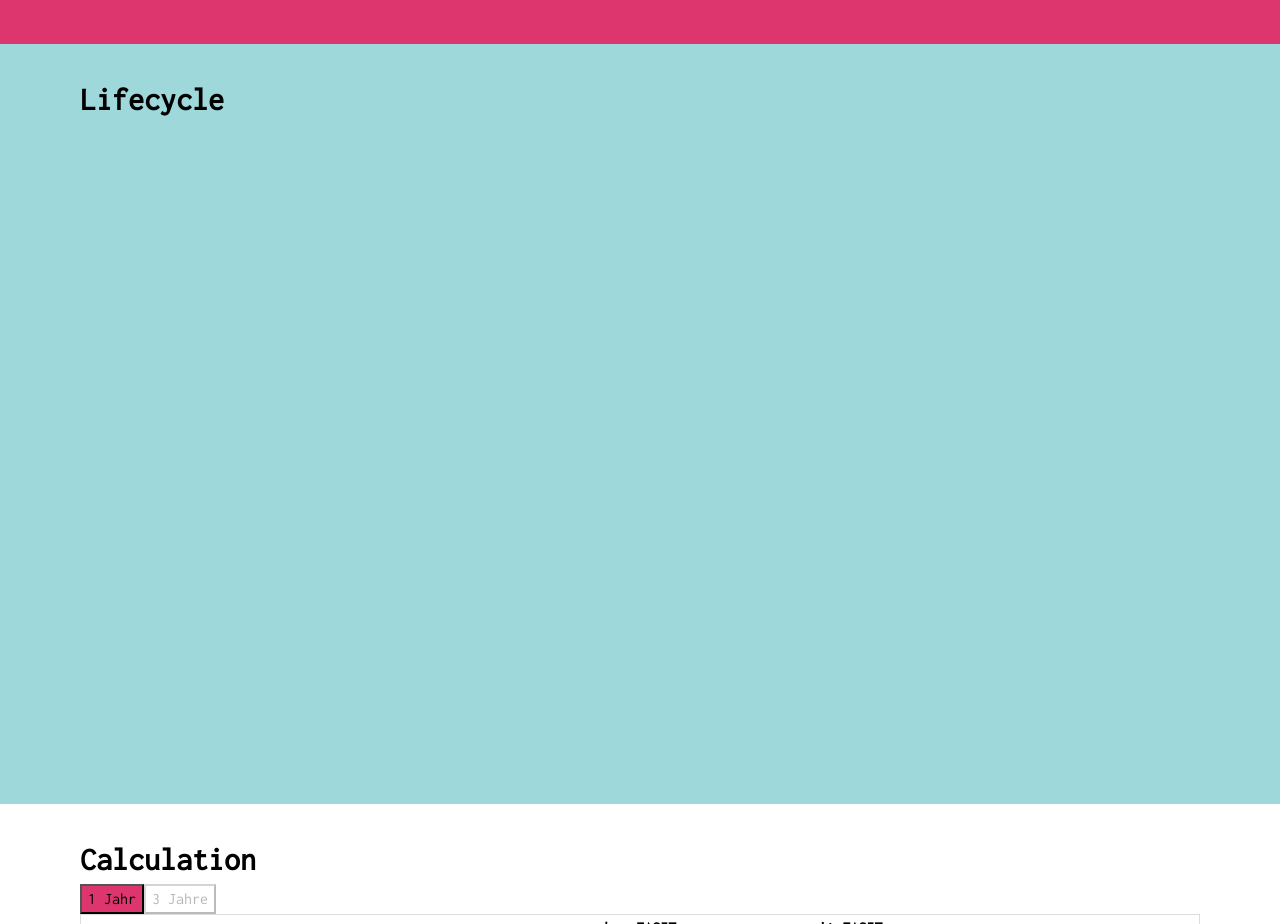
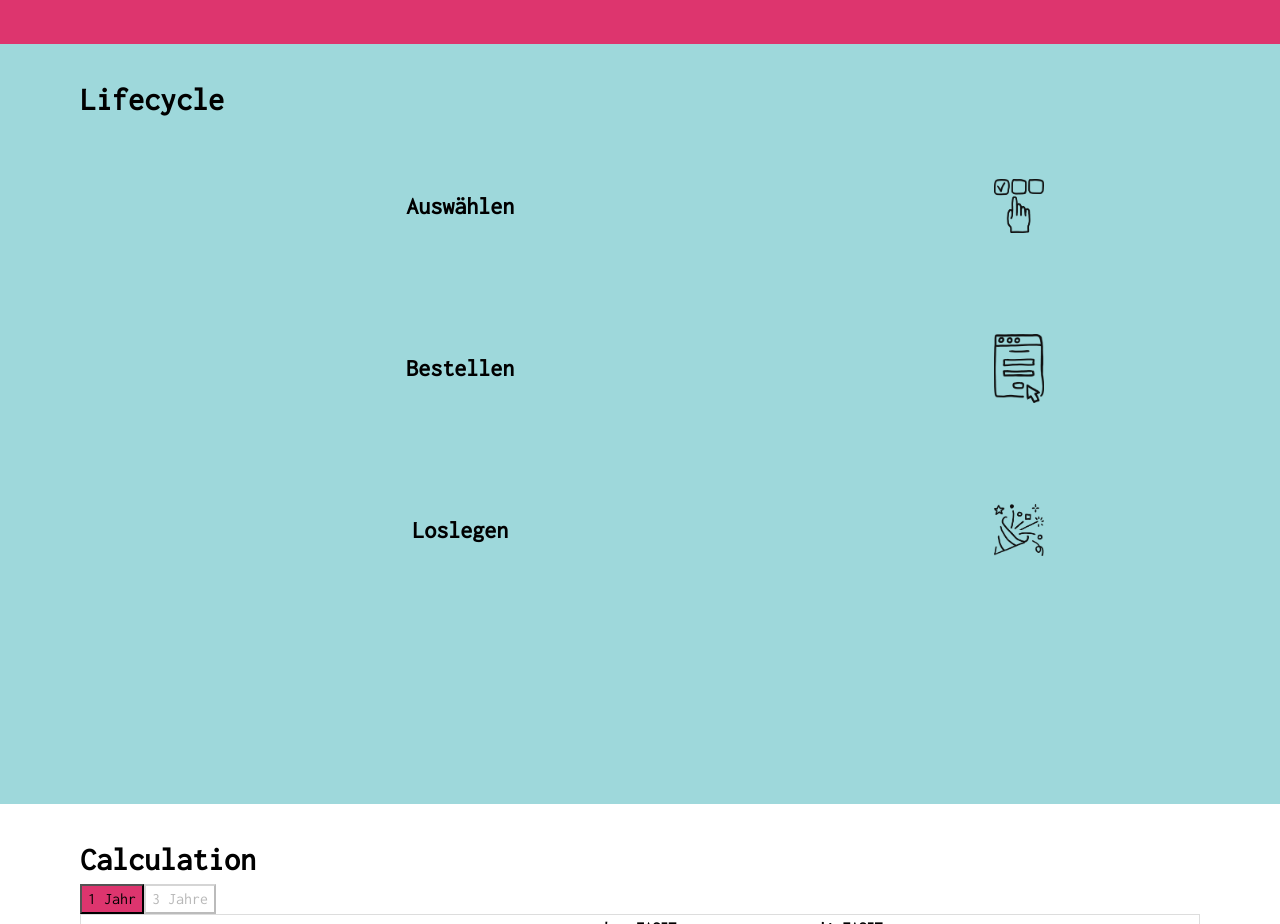
Before and after one commit to AndreasRohr/WebsiteEASIT, a Gatsby site: page / in a window 1280 px wide. Shown: the part 1460-2384 px from the top of the page. Built offline with nearby package versions, Linux system fonts and the light colour scheme; Gatsby itself is replaced by a stand-in of ours.

Commit message:
add rudimental table

```diff
--- a/src/sections/lifecycle.js
+++ b/src/sections/lifecycle.js
@@ -1,9 +1,69 @@
 import * as React from "react";
 import SectionContainer from "../components/sectionContainer";
+import styled from "@emotion/styled"
+import {StaticImage} from "gatsby-plugin-image";
+
+const Bulletpoint = styled.h2`
+
+`
+
+const Table = styled.table`
+  width: 100%;
+`
+
+const Td = styled.td`
+  height: 10em;
+  text-align: center;
+`
 
 const Lifecycle = () => (
   <SectionContainer color={"#9ED8DB"}>
     <h1>Lifecycle</h1>
+      <Table>
+        <tr>
+            <Td>
+                <Bulletpoint>Auswählen</Bulletpoint>
+            </Td>
+            <Td>
+                <StaticImage
+                    src="../images/auswaehlen.png"
+                    loading="eager"
+                    width={50}
+                    formats={["auto", "webp", "avif"]}
+                    alt="Checkmark"
+                />
+            </Td>
+        </tr>
+        <tr>
+            <Td>
+                <Bulletpoint>Bestellen</Bulletpoint>
+            </Td>
+            <Td>
+                <StaticImage
+                    src="../images/bestellen.png"
+                    loading="eager"
+                    width={50}
+                    formats={["auto", "webp", "avif"]}
+                    alt="Checkmark"
+                />
+            </Td>
+        </tr>
+          <tr>
+                <Td>
+                    <Bulletpoint>Loslegen</Bulletpoint>
+                </Td>
+                <Td>
+                    <StaticImage
+                        src="../images/loslegen.png"
+                        loading="eager"
+                        width={50}
+                        formats={["auto", "webp", "avif"]}
+                        alt="Checkmark"
+                    />
+                </Td>
+            </tr>
+
+      </Table>
   </SectionContainer>
 )
 
```
Also changed, not shown: src/images/auswaehlen.png (added), src/images/bestellen.png (added), src/images/loslegen.png (added).
